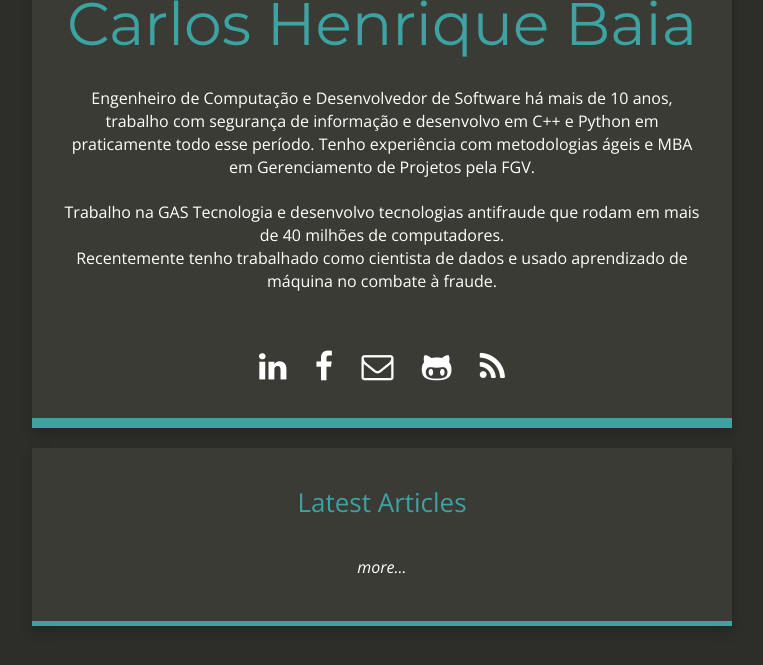
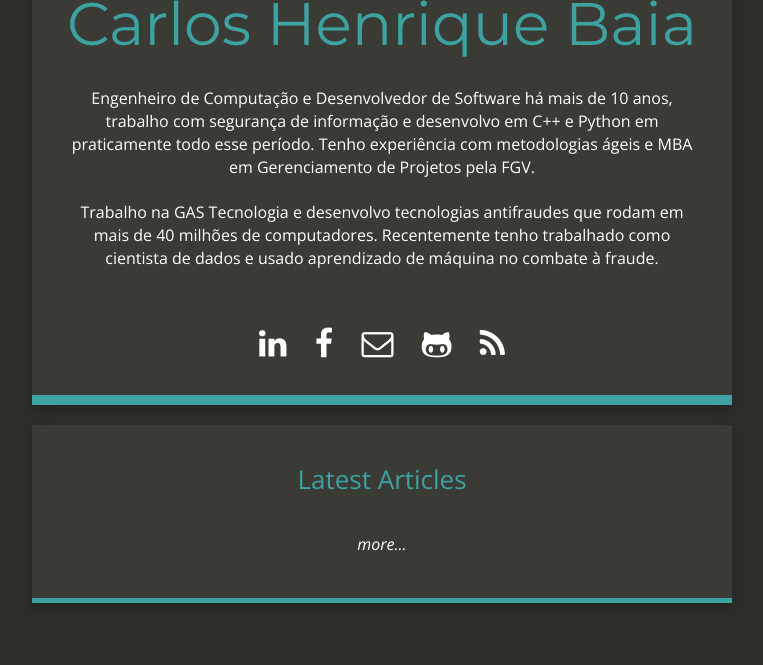
Before and after one commit to carlosbaia/carlosbaia.github.io, a Jekyll site: the page built from index.html, in a window 1280 px wide, cut to the strip 174-839 px from the top of the page. Shown: the whole strip, without its empty margins (258-1021 px from the left). Built offline with Jekyll 4.4.1, drawn with Linux system fonts in a browser that asks for light colours; nearby versions of some CDN libraries; Markdown is read by kramdown in place of the engine named in the settings.

Commit message:
Update _config.yml

```diff
--- a/_config.yml
+++ b/_config.yml
@@ -4,7 +4,7 @@
 description: "Carlos Henrique Baia`s personal page"
 baseurl: ""
 url: "http://carlosbaia.com/"
-title_description: "Engenheiro de Computação e Desenvolvedor de Software há mais de 10 anos, trabalho com segurança de informação e desenvolvo em C++ e Python em praticamente todo esse período. Tenho experiência com metodologias ágeis e MBA em Gerenciamento de Projetos pela FGV.<br><br>Trabalho na GAS Tecnologia e desenvolvo tecnologias antifraude que rodam em mais de 40 milhões de computadores. <br>Recentemente tenho trabalhado como cientista de dados e usado aprendizado de máquina no combate à fraude."
+title_description: "Engenheiro de Computação e Desenvolvedor de Software há mais de 10 anos, trabalho com segurança de informação e desenvolvo em C++ e Python em praticamente todo esse período. Tenho experiência com metodologias ágeis e MBA em Gerenciamento de Projetos pela FGV.<br><br>Trabalho na GAS Tecnologia e desenvolvo tecnologias antifraudes que rodam em mais de 40 milhões de computadores. Recentemente tenho trabalhado como cientista de dados e usado aprendizado de máquina no combate à fraude."
 
 title_image: "https://s.gravatar.com/avatar/a094eb0d6a2614158242087840f2a7d7?s=200"
 google_analytics: "UA-71213574-1"
```
